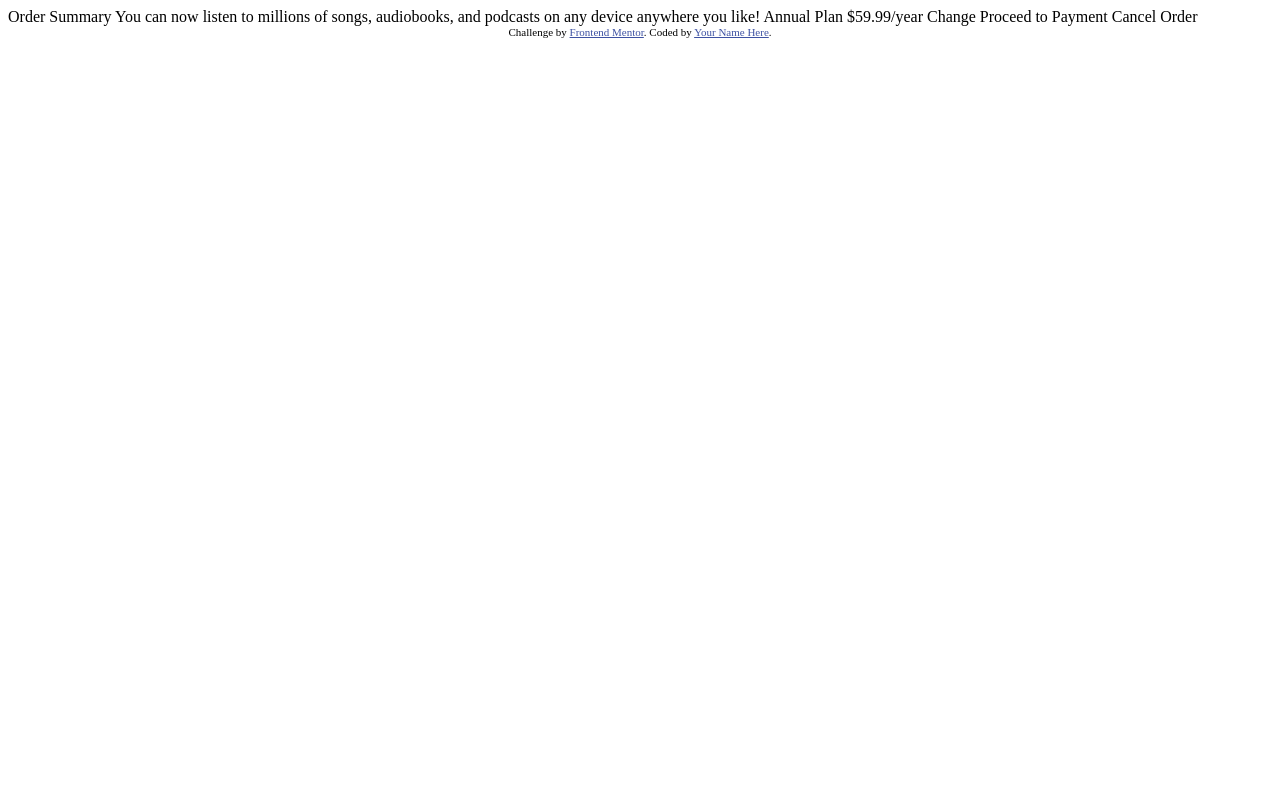
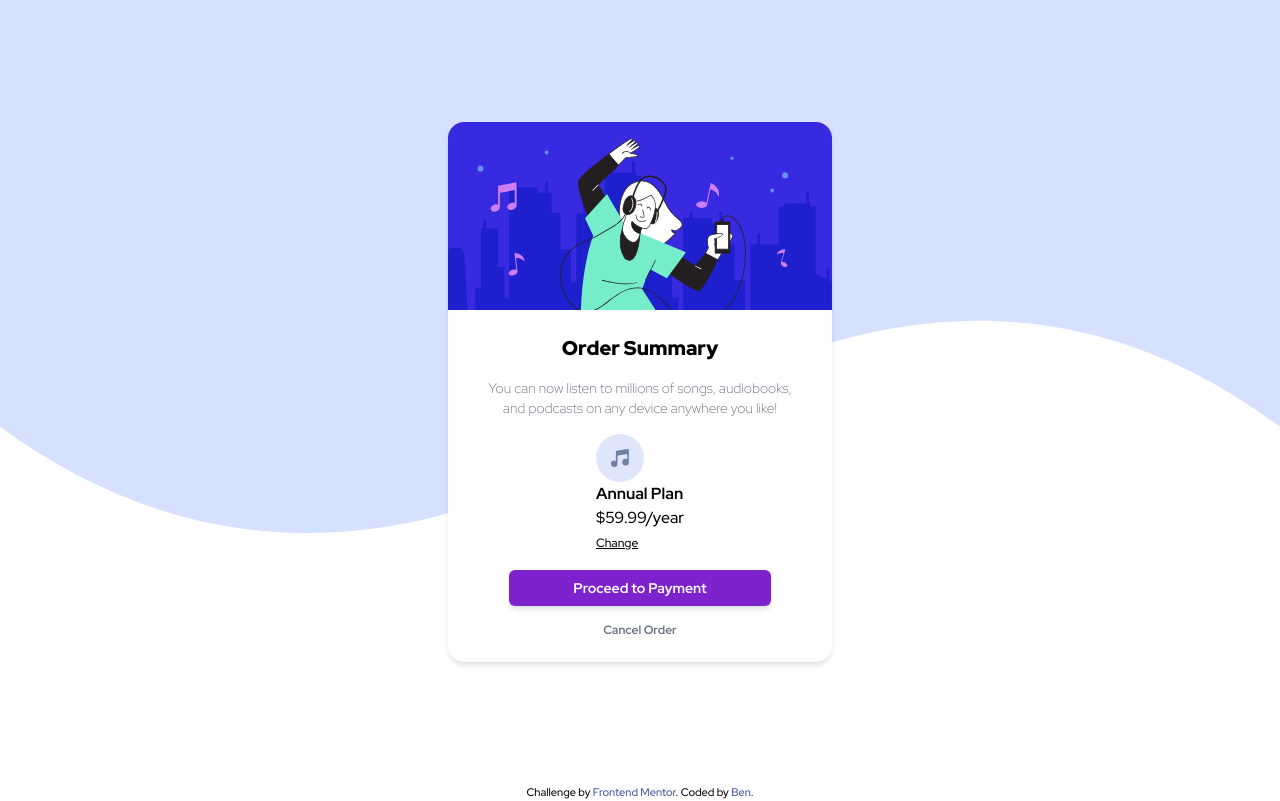
Before and after one commit to remtaine/fem-order-summary-component, a plain HTML site: page index.html in a window 1280 px wide. Drawn offline with Linux system fonts and the light colour scheme.

Commit message:
Create component

```diff
--- a/index.html
+++ b/index.html
@@ -13,25 +13,48 @@
         .attribution { font-size: 11px; text-align: center; }
         .attribution a { color: hsl(228, 45%, 44%); }
     </style>
+
+    <!-- Stylesheet -->
+    <link rel="stylesheet" href="/dist/output.css">
+
+    <!-- Google Font -->
+    <link rel="preconnect" href="https://fonts.googleapis.com">
+    <link rel="preconnect" href="https://fonts.gstatic.com" crossorigin>
+    <link href="https://fonts.googleapis.com/css2?family=Red+Hat+Display:wght@200;300;500;700;900&display=swap" rel="stylesheet">
+
+    <!-- FontAwesome -->
+    <script src="https://kit.fontawesome.com/33d6e1a458.js" crossorigin="anonymous"></script>
+
 </head>
-<body>
 
-  Order Summary
-
+<body class="h-screen font-redhat">
+    <section class="h-full w-full -z-50 absolute" role="background">
+        <img src="/images/pattern-background-desktop.svg" alt="" class="h-2/3 w-full">
+    </section>
+    <main class="relative w-full h-[calc(100vh-1rem)] flex justify-center items-center">
+        <section class="component shadow-md w-96 rounded-2xl bg-white">
+            <img src="/images/illustration-hero.svg" alt="" class="rounded-t-2xl w-full">
+            <div class=" py-6 px-8 flex flex-col justify-center items-center gap-4">
+                <h1 class="font-black text-xl">Order Summary</h1>
+                <p class="font-medium text-sm text-center text-gray-500 font-extralight">
                     You can now listen to millions of songs, audiobooks, and podcasts on any
                     device anywhere you like!
+                </p>
+                <div class="">
+                    <img src="/images/icon-music.svg" alt="" class="">
+                    <h2 class="font-bold">Annual Plan</h2>
+                    <p>$59.99/year</p>
+                    <a href="" class="underline text-xs">Change</a>
+                </div>
+                <a href="#" class="py-2 px-16 bg-purple-700 rounded-md text-sm font-bold text-white shadow-md">Proceed to Payment</a>
+                <a href="#" class="text-gray-500 font-bold text-xs">Cancel Order</a>
+            </div>
+        </section>
+    </main>
 
-  Annual Plan
-  $59.99/year
-
-  Change
-
-  Proceed to Payment
-  Cancel Order
-
-  <div class="attribution">
+    <footer class="attribution">
         Challenge by <a href="https://www.frontendmentor.io?ref=challenge" target="_blank">Frontend Mentor</a>.
-    Coded by <a href="#">Your Name Here</a>.
-  </div>
+        Coded by <a href="https://github.com/remtaine/">Ben</a>.
+    </footer>
 </body>
 </html>
```
Lines whose indentation alone changed are shown as unchanged.
